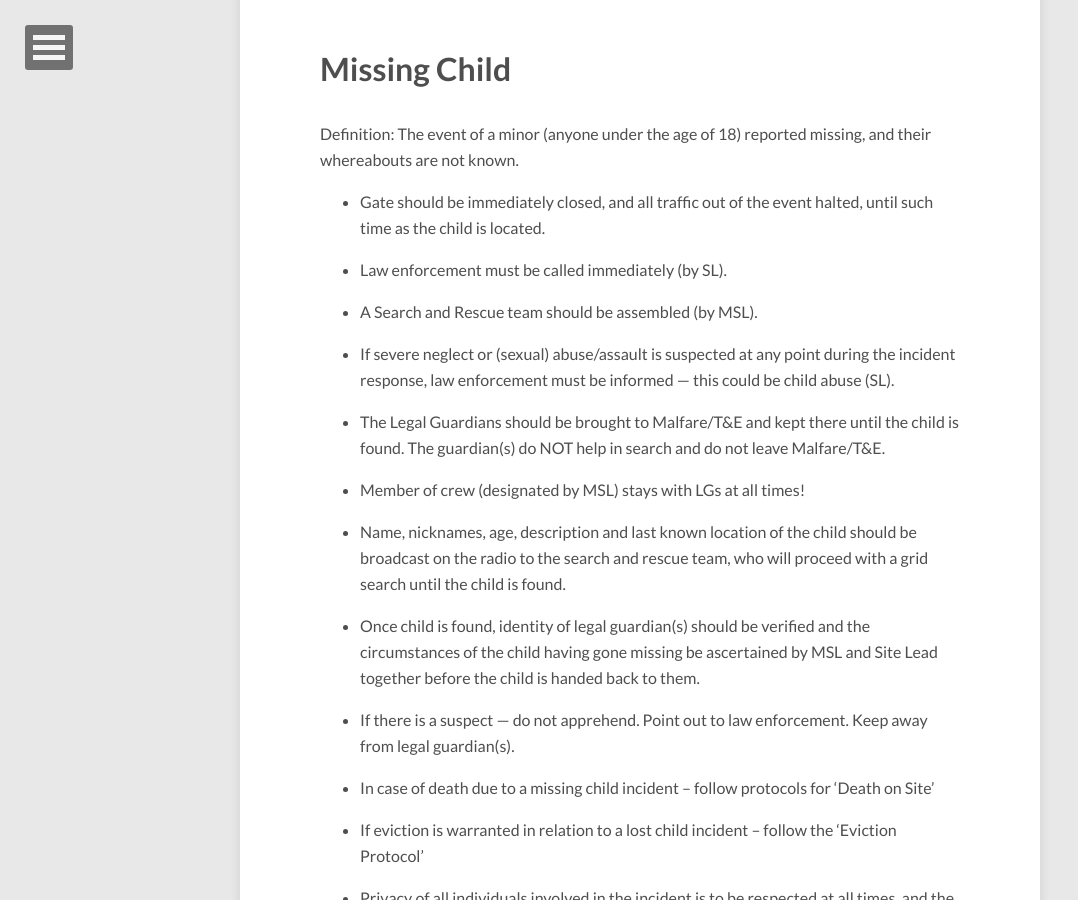
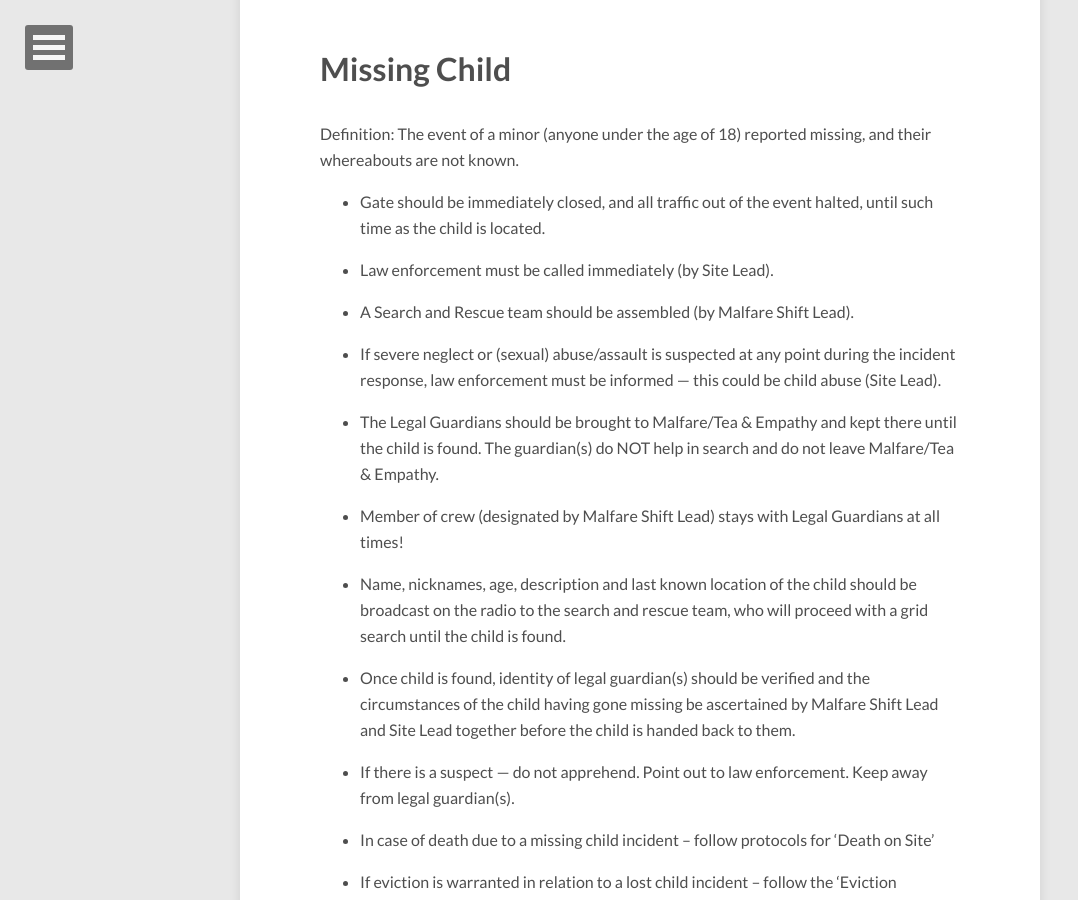
Before and after one commit to goingnowhere/malfare-protocols, a Jekyll site: the page built from protocols/en/missing_child/index.md, in a window 1280 px wide and 900 px high, scrolled down 221 px. Shown: the whole window, without its empty margins (0-1078 px from the left). Built offline with Jekyll 4.4.1, drawn with Linux system fonts in a browser that asks for light colours; nearby versions of some CDN libraries; comment, search, counter and statistics services are not loaded.

Commit message:
de-abbreviate missing child proto

```diff
--- a/protocols/en/missing_child/index.md
+++ b/protocols/en/missing_child/index.md
@@ -11,19 +11,21 @@ missing, and their whereabouts are not known.
 - Gate should be immediately closed, and all traffic out of the event
     halted, until such time as the child is located.
 
-- Law enforcement must be called immediately (by SL).
+- Law enforcement must be called immediately (by Site Lead).
 
-- A Search and Rescue team should be assembled (by MSL).
+- A Search and Rescue team should be assembled (by Malfare Shift
+    Lead).
 
 - If severe neglect or (sexual) abuse/assault is suspected at any
     point during the incident response, law enforcement must be
-    informed &mdash; this could be child abuse (SL).
+    informed &mdash; this could be child abuse (Site Lead).
 
-- The Legal Guardians should be brought to Malfare/T&E and kept there
-    until the child is found. The guardian(s) do NOT help in search
-    and do not leave Malfare/T&E.
+- The Legal Guardians should be brought to Malfare/Tea & Empathy and
+    kept there until the child is found. The guardian(s) do NOT help
+    in search and do not leave Malfare/Tea & Empathy.
 
-- Member of crew (designated by MSL) stays with LGs at all times!
+- Member of crew (designated by Malfare Shift Lead) stays with Legal
+    Guardians at all times!
 
 - Name, nicknames, age, description and last known location of the
     child should be broadcast on the radio to the search and rescue
@@ -32,8 +34,8 @@ missing, and their whereabouts are not known.
 
 - Once child is found, identity of legal guardian(s) should be
     verified and the circumstances of the child having gone missing be
-    ascertained by MSL and Site Lead together before the child is
-    handed back to them.
+    ascertained by Malfare Shift Lead and Site Lead together before
+    the child is handed back to them.
 
 - If there is a suspect &mdash; do not apprehend. Point out to law
     enforcement. Keep away from legal guardian(s).
```
